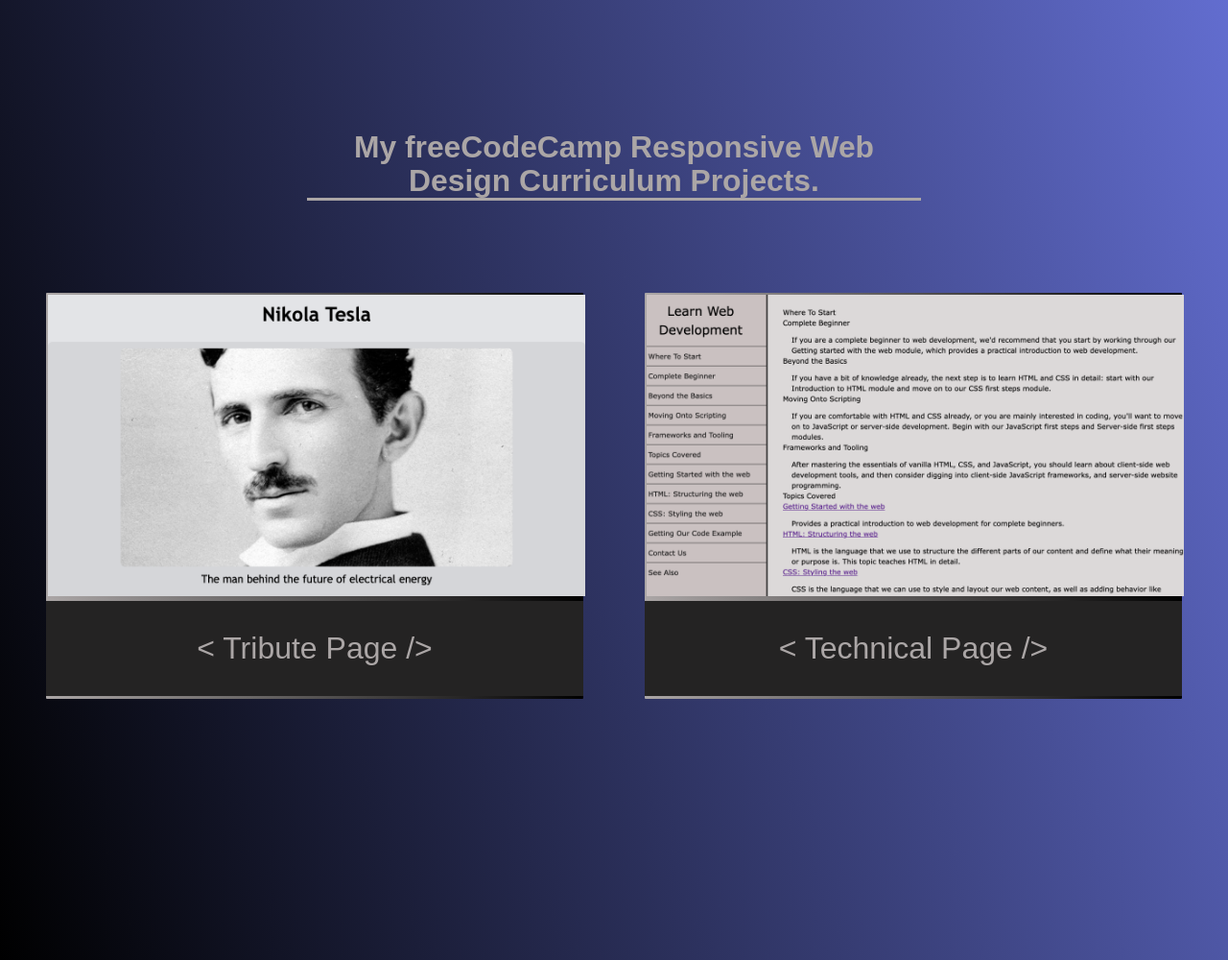
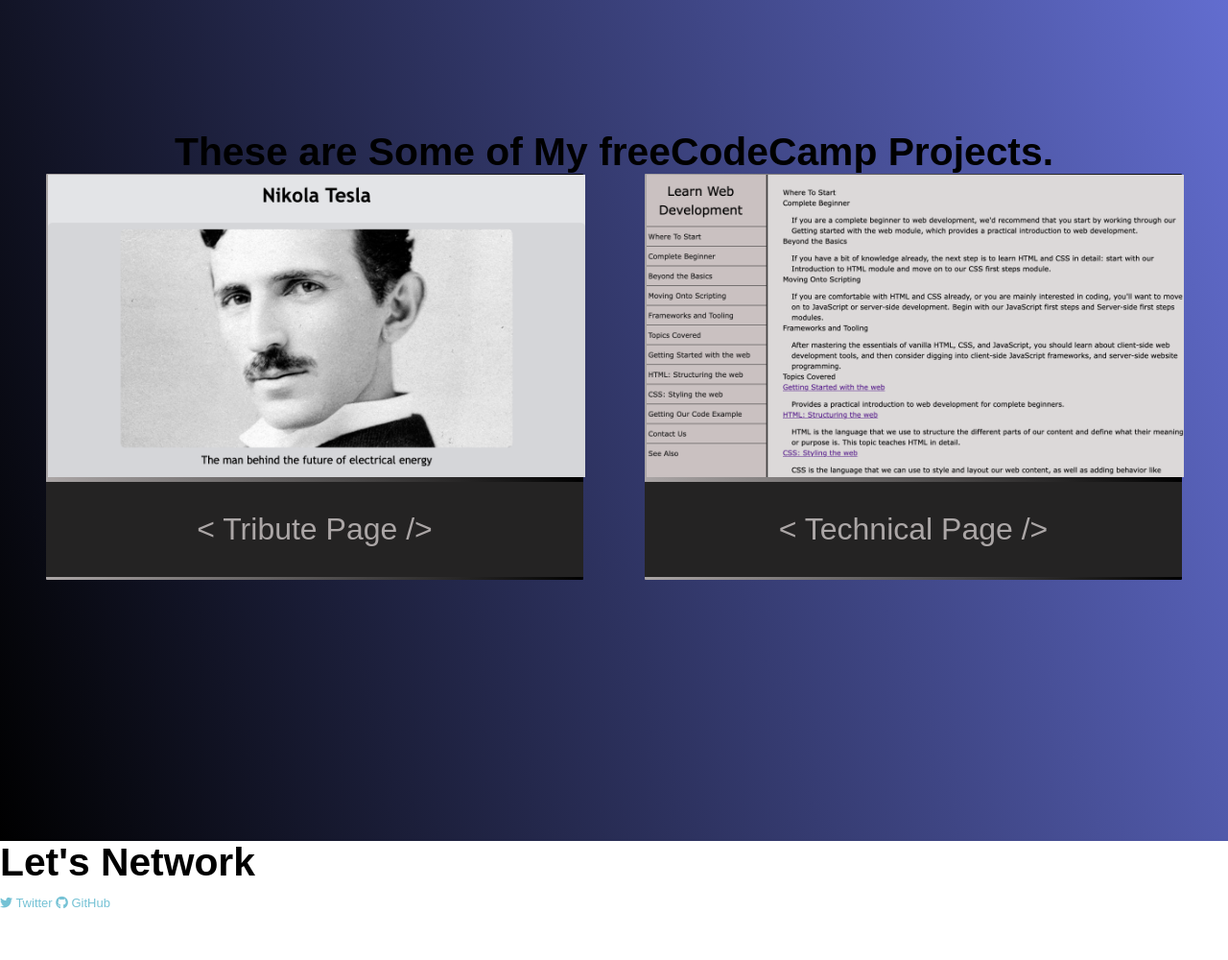
Before and after one commit to ibrahimabah/fCC-Personal-Porfolio, a plain HTML site: page index.html in a window 1280 px wide. Shown: the part 840-1840 px from the top of the page at 96% size. After the commit the page ends 1791 px from the top, so only its background shows below. Drawn offline with Linux system fonts and the light colour scheme.

Commit message:
I added the contact section with social media links

```diff
--- a/index.html
+++ b/index.html
@@ -1,6 +1,12 @@
 <!DOCTYPE html>
 <html lang="en">
     <head>
+        <link
+      rel="stylesheet"
+      href="https://use.fontawesome.com/releases/v5.8.2/css/all.css"
+      integrity="sha384-oS3vJWv+0UjzBfQzYUhtDYW+Pj2yciDJxpsK1OYPAYjqT085Qq/1cq5FLXAZQ7Ay"
+      crossorigin="anonymous"
+    />
         <link rel="stylesheet" href="style.css">
         <meta charset="UTF-8">
         <meta name="viewport" content="width=device-width, initial-scale=1.0">
@@ -8,6 +14,8 @@
         <title>fCC| Personal Portfolio</title>
     </head>
     <body>
+
+        <!---------------------------header--------------------------->
         <header>
             <h3>Hello there - I am Ibrahima</h3>
             <nav id="navbar">
@@ -18,22 +26,25 @@
                 </ul>
             </nav>
         </header>
+
+        <!---------------------------main--------------------------->
         <main>
+            <!--welcome-section-->
             <section id="welcome-section">
-                <a href="" id="profile-link" target="_blank">
-                    <img src="./photos/my-avatar.jpg" alt="profile-picture">
-                </a>
+                <img src="./photos/my-avatar.jpg" alt="profile-picture">
                 <h1>Welcome to my Portfolio</h1>
                 <p>I am a Junior Developer. With the help of Online Resources Like freeCodeCamp, I was able to come this far and build the very thing you are looking at right now. </p>
             </section>
+
+            <!--projects-->
             <section id="projects">
-                <h3>
-                    My freeCodeCamp Responsive Web Design Curriculum Projects.
-                </h3>
+                <h2>
+                    These are Some of My freeCodeCamp Projects.
+                </h2>
                 <div class="project-log">
                     <a href="https://ibrahimabah.github.io/fCC-TributePage/"
                     target="_blank"
-                    class="project project-tile" alt="survey-form-preview">
+                    class="project-tile" alt="survey-form-preview">
                         <img src="./photos/tribute-page.png" alt="tribute-page">
                         <p class="project-title"><span class="code"><</span>
                             Tribute Page <span class="code">/></span>
@@ -41,7 +52,7 @@
                     </a>
                     <a href="https://ibrahimabah.github.io/fcc-technical-documentation-page/"
                     target="_blank"
-                    class="project project-tile" alt="survey-form-preview">
+                    class="project-tile" alt="survey-form-preview">
                         <img src="./photos/technical-page.png" alt="technical-page">
                         <p class="project-title"><span class="code"><</span>
                             Technical Page <span class="code">/></span>
@@ -49,10 +60,32 @@
                     </a>
                 </div>
             </section>
-            <section class="contact">
 
+            <!--contact-->
+            <section id="contact">
+                <div id="contact-header">
+                    <h2> Let's Network</h2>
+                    <p></p>
+                </div>
+                <div id="contact-links">
+                    <a
+                    href="https://twitter.com/freecodecamp"
+                    target="_blank"
+                    class="btn contact-details"
+                    ><i class="fab fa-twitter"></i> Twitter
+                    </a>
+                    <a
+                    id="profile-link"
+                    href="https://github.com/ibrahimabah"
+                    target="_blank"
+                    class="btn contact-details"
+                    ><i class="fab fa-github"></i> GitHub
+                    </a>
+                </div>
             </section>
         </main>
+
+        <!---------------------------footer--------------------------->
         <footer>
 
         </footer>
```
